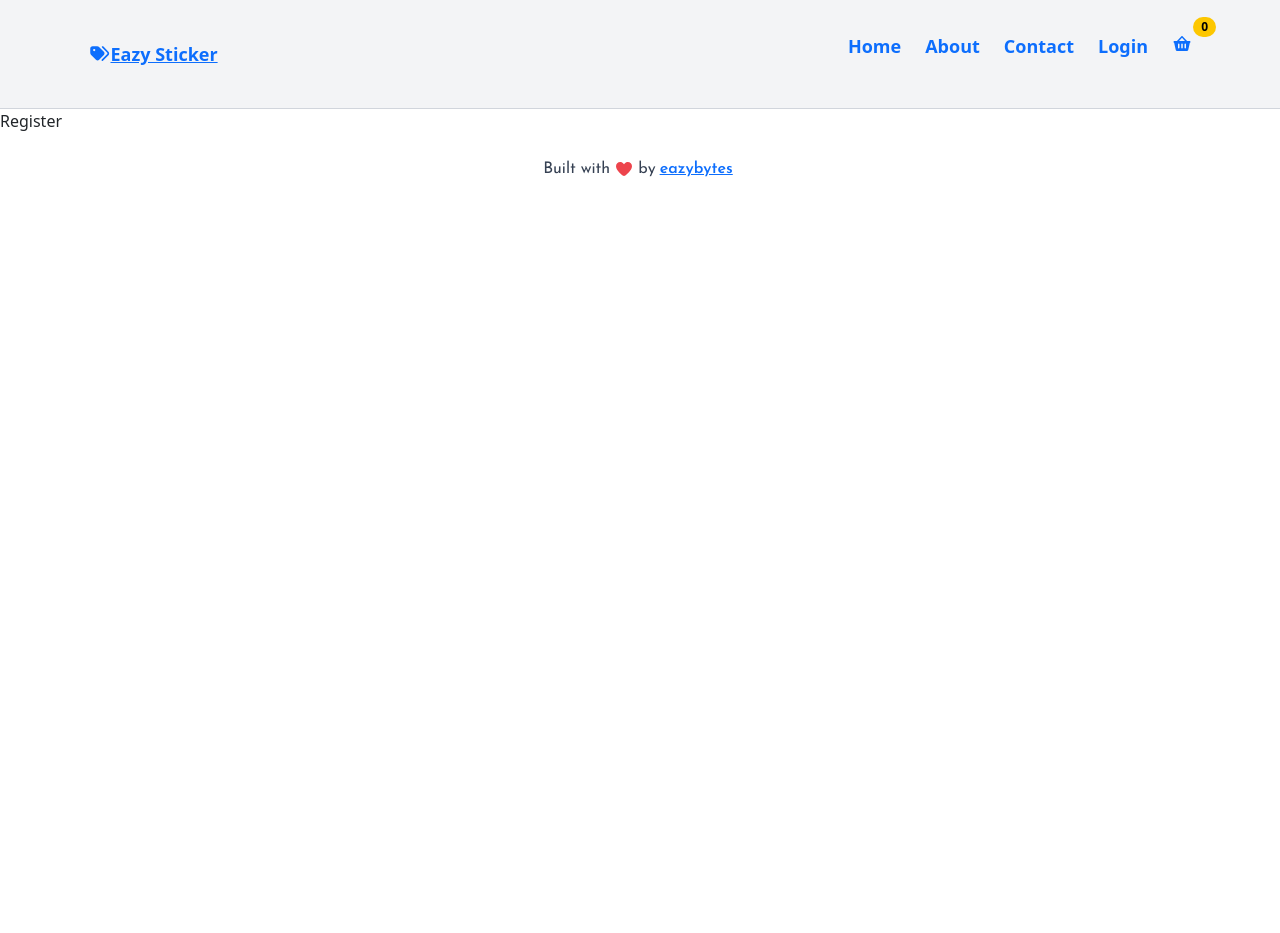
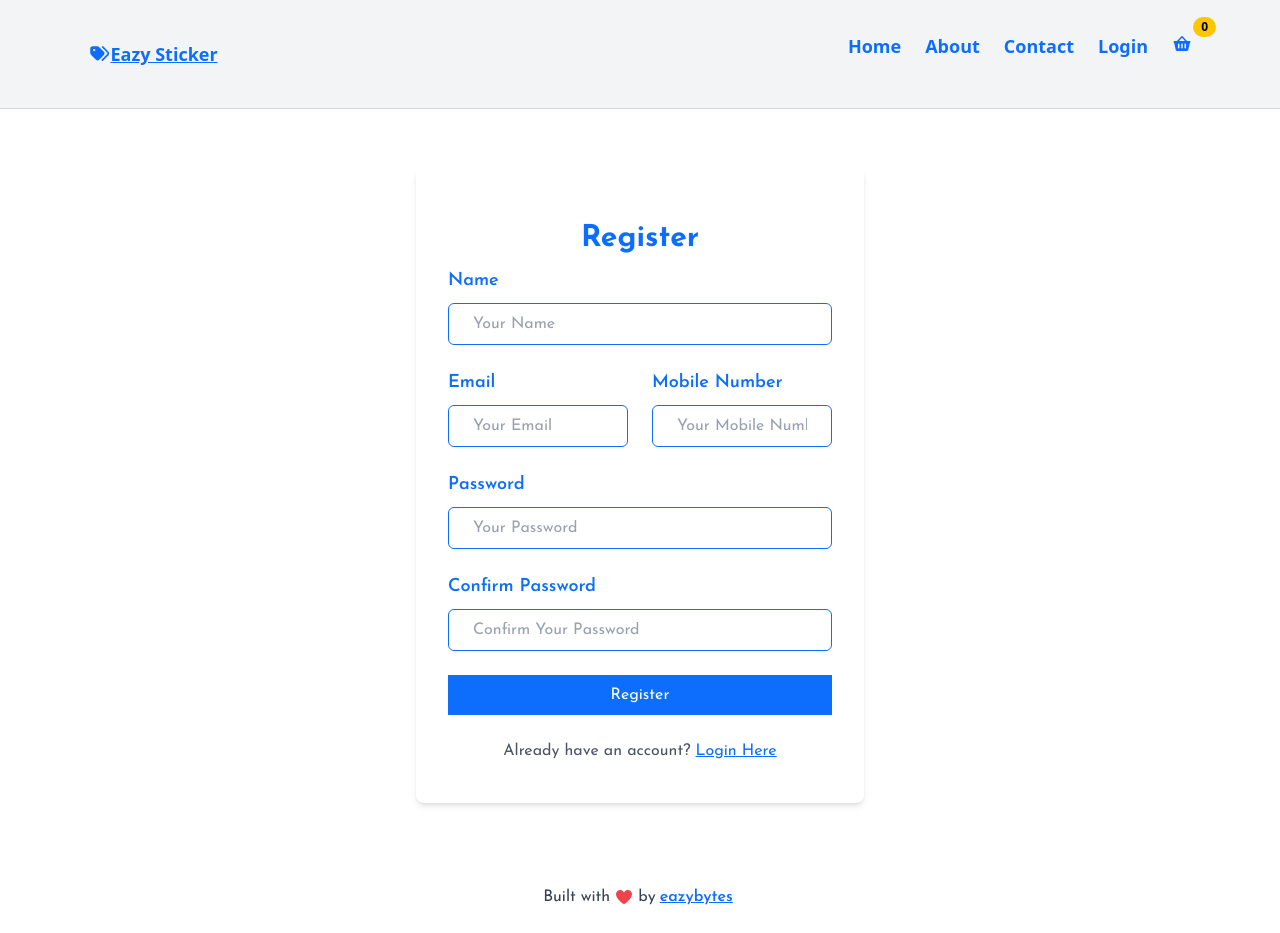
Before and after one commit to gmahor/fullstack-reast-springboot, a React (Vite) app in the folder easystore-ui/: page /register in a window 1280 px wide. Before the commit the page ends 800 px from the top, so only its background shows below. Built offline with nearby package versions, Linux system fonts and the light colour scheme.

Commit message:
register component integration

```diff
--- a/easystore-ui/src/components/Register.jsx
+++ b/easystore-ui/src/components/Register.jsx
@@ -1,3 +1,218 @@
+import { useEffect, useRef } from "react";
+import {
+  Form,
+  Link,
+  useActionData,
+  useNavigate,
+  useNavigation,
+  useSubmit,
+} from "react-router-dom";
+import { toast } from "react-toastify";
+import apiClient from "../api/apiClient";
+import { PageTitle } from "./page/PageTitle";
+
 export const Register = () => {
-  return <div>Register</div>;
+  const actionData = useActionData();
+  const navigation = useNavigation();
+  const navigate = useNavigate();
+  const formRef = useRef(null);
+  const submit = useSubmit();
+
+  const isSubmitting = navigation.state === "submitting";
+
+  useEffect(() => {
+    if (actionData?.success) {
+      navigate("/login");
+      toast.success("Registration completed successfully. Try login..");
+    }
+  }, [actionData]);
+
+  const handleSubmit = (event) => {
+    event.preventDefault();
+    const formData = new FormData(formRef.current);
+    if (!validatePasswords(formData)) {
+      return;
+    }
+    submit(formData, { method: "post" });
+  };
+
+    /**
+   * Validate Passwords Match
+   */
+  const validatePasswords = (formData) => {
+    const password = formData.get("password");
+    const confirmPwd = formData.get("confirmPwd");
+
+    if (password !== confirmPwd) {
+      toast.error("Passwords do not match!");
+      return false;
+    }
+    return true;
+  };
+
+    const labelStyle =
+    "block text-lg font-semibold text-primary dark:text-light mb-2";
+  const textFieldStyle =
+    "w-full px-4 py-2 text-base border rounded-md transition border-primary dark:border-light focus:ring focus:ring-dark dark:focus:ring-lighter focus:outline-none text-gray-800 dark:text-lighter bg-white dark:bg-gray-600 placeholder-gray-400 dark:placeholder-gray-300";
+
+  return (
+    <div className="min-h-[752px] flex items-center justify-center font-primary dark:bg-darkbg">
+      <div className="bg-white dark:bg-gray-700 shadow-md rounded-lg max-w-md w-full px-8 py-6">
+        <PageTitle title="Register" />
+
+        <Form
+          method="POST"
+          ref={formRef}
+          onSubmit={handleSubmit}
+          className="space-y-6"
+        >
+          <div>
+            <label htmlFor="name" className={labelStyle}>
+              Name
+            </label>
+            <input
+              id="name"
+              type="text"
+              name="name"
+              placeholder="Your Name"
+              required
+              minLength={5}
+              maxLength={30}
+              className={textFieldStyle}
+            />
+            {actionData?.errors?.name && (
+              <p className="text-red-500 text-sm mt-1">
+                {actionData.errors.name}
+              </p>
+            )}
+          </div>
+
+          <div className="grid grid-cols-1 sm:grid-cols-2 gap-6">
+            <div>
+              <label htmlFor="email" className={labelStyle}>
+                Email
+              </label>
+              <input
+                id="email"
+                type="email"
+                name="email"
+                placeholder="Your Email"
+                autoComplete="email"
+                required
+                className={textFieldStyle}
+              />
+              {actionData?.errors?.email && (
+                <p className="text-red-500 text-sm mt-1">
+                  {actionData.errors.email}
+                </p>
+              )}
+            </div>
+            <div>
+              <label htmlFor="mobileNumber" className={labelStyle}>
+                Mobile Number
+              </label>
+              <input
+                id="mobileNumber"
+                type="tel"
+                name="mobileNumber"
+                placeholder="Your Mobile Number"
+                required
+                pattern="^\d{10}$"
+                title="Mobile number must be exactly 10 digits"
+                className={textFieldStyle}
+              />
+              {actionData?.errors?.mobileNumber && (
+                <p className="text-red-500 text-sm mt-1">
+                  {actionData.errors.mobileNumber}
+                </p>
+              )}
+            </div>
+          </div>
+
+          <div>
+            <label htmlFor="password" className={labelStyle}>
+              Password
+            </label>
+            <input
+              id="password"
+              type="password"
+              name="password"
+              placeholder="Your Password"
+              required
+              autoComplete="new-password"
+              minLength={8}
+              maxLength={20}
+              className={textFieldStyle}
+            />
+            {actionData?.errors?.password && (
+              <p className="text-red-500 text-sm mt-1">
+                {actionData.errors.password}
+              </p>
+            )}
+          </div>
+
+          <div>
+            <label htmlFor="confirmPwd" className={labelStyle}>
+              Confirm Password
+            </label>
+            <input
+              id="confirmPwd"
+              type="password"
+              name="confirmPwd"
+              placeholder="Confirm Your Password"
+              required
+              autoComplete="confirm-password"
+              minLength={8}
+              maxLength={20}
+              className={textFieldStyle}
+            />
+          </div>
+
+          {/* Submit */}
+          <button
+            type="submit"
+            disabled={isSubmitting}
+            className="w-full px-6 py-2 text-white dark:text-black text-xl bg-primary dark:bg-light hover:bg-dark dark:hover:bg-lighter rounded-md transition duration-200"
+          >
+            {isSubmitting ? "Registering..." : "Register"}
+          </button>
+        </Form>
+
+        {/* Login Link */}
+        <p className="text-center text-gray-600 dark:text-gray-400 mt-4">
+          Already have an account?{" "}
+          <Link
+            to="/login"
+            className="text-primary dark:text-light hover:text-dark dark:hover:text-primary transition duration-200"
+          >
+            Login Here
+          </Link>
+        </p>
+      </div>
+    </div>
+  );
 };
+
+export const registerAction = async ({ request }) => {
+  const data = await request.formData();
+  const registerData = {
+    name: data.get("name"),
+    email: data.get("email"),
+    mobileNumber: data.get("mobileNumber"),
+    password: data.get("password"),
+  };
+  try {
+    const response = await apiClient.post("/auth/register", registerData);
+    return { success: true };
+  } catch (error) {
+    if (error.response?.status === 400) {
+      return { success: false, errors: error.response?.data };
+    }
+    throw new Response(
+      error.response?.data?.errorMessage ||
+        error.message ||
+        "Failed to submit your message. Please try again.",
+      { status: error.status || 500 }
+    );
+  }
+};
--- a/easystore-ui/src/main.jsx
+++ b/easystore-ui/src/main.jsx
@@ -10,25 +10,25 @@
 import "react-toastify/dist/ReactToastify.css";
 import App from "./App.jsx";
 import { About } from "./components/About.jsx";
+import { AdminOrders } from "./components/admin/AdminOrders.jsx";
+import { Messages } from "./components/admin/Messages.jsx";
 import { Cart } from "./components/Cart.jsx";
 import { Checkout } from "./components/Checkout.jsx";
 import { Contact, contactAction } from "./components/Contact.jsx";
 import { ErrorPage } from "./components/ErrorPage.jsx";
 import { Home, productsLoader } from "./components/home/Home.jsx";
 import { Login, loginApi } from "./components/Login..jsx";
+import { Orders } from "./components/Orders.jsx";
 import {
   getProductDetails,
   ProductDetail,
 } from "./components/product/ProductDetail.jsx";
-import { Register } from "./components/Register.jsx";
+import { Profile } from "./components/Profile.jsx";
+import { ProtectedRoute } from "./components/ProtectedRoute.jsx";
+import { Register, registerAction } from "./components/Register.jsx";
 import "./index.css";
 import { AuthProvider } from "./store/auth-context.jsx";
 import { CartProvider } from "./store/cart-content.jsx";
-import { ProtectedRoute } from "./components/ProtectedRoute.jsx";
-import { Profile } from "./components/Profile.jsx";
-import { Orders } from "./components/Orders.jsx";
-import { AdminOrders } from "./components/admin/AdminOrders.jsx";
-import { Messages } from "./components/admin/Messages.jsx";
 
 const routerDefinitions = createRoutesFromElements(
   <Route path="/" element={<App />} errorElement={<ErrorPage />}>
@@ -37,7 +37,7 @@
     <Route path="/about" element={<About />} />
     <Route path="/contact" element={<Contact />} action={contactAction} />
     <Route path="/login" element={<Login />} action={loginApi} />
-    <Route path="/register" element={<Register />} />
+    <Route path="/register" element={<Register />} action={registerAction}/>
     <Route path="/cart" element={<Cart />} />
     <Route
       path="/products/:productId"
```
